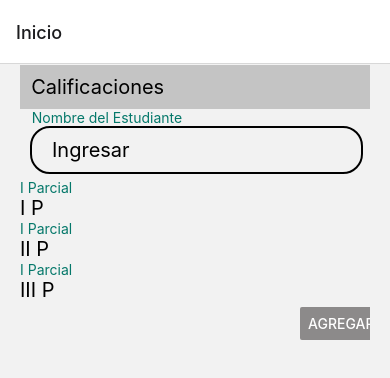
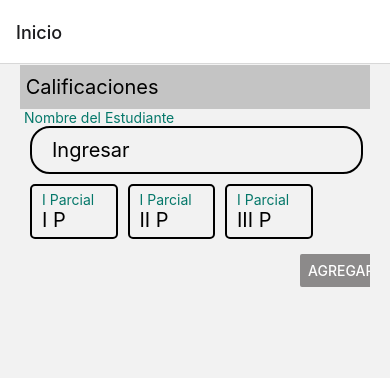
Before and after one commit to kevinRepos-droid/EspecialReact, a React Native app: screen /Inicio in a window 390 px wide. Shown: the top 378 px of the page. Built offline with nearby package versions, Linux system fonts and the light colour scheme.

Commit message:
reparando estilos de imputs

```diff
--- a/src/secreen/Home.tsx
+++ b/src/secreen/Home.tsx
@@ -1,12 +1,11 @@
 import React, { useState, useEffect } from 'react'
-import { StyleSheet, Text, View, Button, TextInput, ScrollView} from 'react-native'
+import { StyleSheet, Text, View, Button, TextInput, ScrollView } from 'react-native'
 
 const List = ({ navigation }) => {
 
     const Separator = () => (
         <View style={styles.separator} />
     );
-
     const [nombre, setNombre] = useState<string>('')
     const [nombres, setNombres] = useState<string[]>([])
     const [parcial1, setParcial1] = useState<string>("")
@@ -16,51 +15,48 @@ const List = ({ navigation }) => {
 
     const crearNombre = () => {
         setNombres([...nombres, nombre])
-        let calculo =parseFloat(parcial1) + parseFloat(parcial2) + parseFloat(parcial3)
+        let calculo = parseFloat(parcial1) + parseFloat(parcial2) + parseFloat(parcial3)
         let calcul = calculo / 3
         let resultado = calcul
         setResultado(resultado)
     }
-
-
-
     return (
       <ScrollView style={styles.scrollView}>
         <View>
-
           <View style={styles.titlekevin}>
-          <Text style={styles.text}>  Calificaciones</Text>
+            <Text style={styles.text}> Calificaciones</Text>
           </View>
 
-
-        <View >
-          <Text style={styles.text1}>   Nombre del Estudiante</Text>
+          <View>
+            <Text style={styles.text1}> Nombre del Estudiante</Text>
           </View>
 
-
-
           <View style={styles.container}>
-
             <TextInput
               placeholder={"Ingresar"}
               style={styles.text}
               onChangeText={setNombre}
             />
-
           </View>
-        <View>
+          <View style={styles.fixToImput}>
+            <View style={styles.container3}>
               <Text style={styles.text1}>I Parcial</Text>
               <TextInput
                 placeholder={"I P"}
                 style={styles.text}
                 onChangeText={setParcial1}
               />
+            </View>
+
+            <View style={styles.container3}>
               <Text style={styles.text1}>I Parcial</Text>
               <TextInput
                 placeholder={"II P"}
                 style={styles.text}
                 onChangeText={setParcial2}
               />
+            </View>
+            <View style={styles.container3}>
               <Text style={styles.text1}>I Parcial</Text>
               <TextInput
                 placeholder={"III P"}
@@ -68,36 +64,29 @@ const List = ({ navigation }) => {
                 onChangeText={setParcial3}
               />
             </View>
+          </View>
 
           <View style={styles.container1}>
             <View style={styles.fixToImput}>
-        <Button
-          title="Agregar"
-          onPress={crearNombre}
-
-          color="#8C8A8A"
-           />
+              <Button title="Agregar" onPress={crearNombre} color="#8C8A8A" />
             </View>
           </View>
 
-        {nombres.map((lista,index) => (
+          {nombres.map((lista, index) => (
             <View style={styles.container} key={index}>
               <Text style={styles.text2}>{lista}</Text>
               <Separator />
+
               <Text style={styles.textocaja}>Nota Final: {resultado}</Text>
-
             </View>
-
           ))}
-        <View style={{ marginHorizontal:100}}>
-
+          <View style={{ marginHorizontal: 100 }}></View>
         </View>
-
-        </View>
-
       </ScrollView>
     );
+
 }
+
 
 export default List;
 
@@ -110,6 +99,17 @@ const styles = StyleSheet.create({
         paddingVertical: 10,
         paddingHorizontal: 20,
         borderRadius: 20,
+        marginLeft: 10,
+        borderColor: 'black',
+        borderWidth: 2
+    },
+    container3: {
+        width: '25%',
+        justifyContent: 'space-between',
+        marginBottom: 5,
+        paddingVertical: 5,
+        paddingHorizontal: 10,
+        borderRadius: 5,
         marginLeft: 10,
         borderColor: 'black',
         borderWidth: 2
@@ -164,10 +164,11 @@ const styles = StyleSheet.create({
         borderBottomColor: '#737373',
         borderBottomWidth: StyleSheet.hairlineWidth,
     },
-      textocaja:{
+    textocaja: {
         textAlign: 'left',
         paddingVertical: 20,
         marginLeft: 150,
         fontSize: 20,
+        color: '#05786A',
     }
 })
```
Lines whose indentation alone changed are shown as unchanged.
